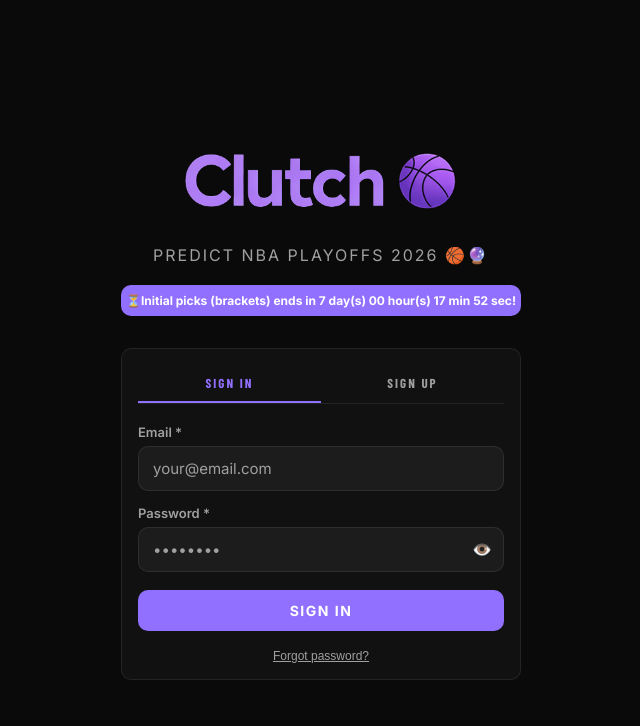
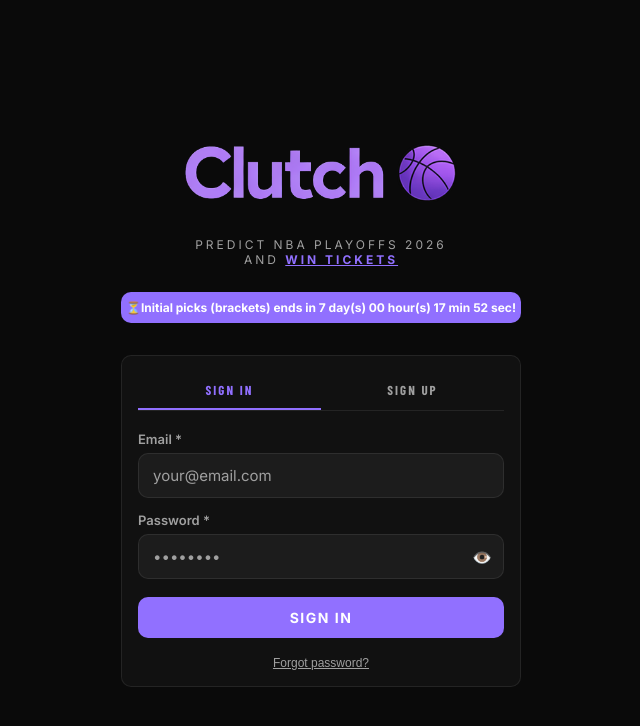
Before and after one commit to yanndesjardins-hub/clutch, a React (Vite) app: page / in a window 1280 px wide. Shown: the top 726 px of the page, without its empty margins (319-959 px from the left). Built offline with nearby package versions, Linux system fonts and the light colour scheme; no server answers; a web font is replaced by a local one.

Commit message:
prize add on

```diff
--- a/src/App.jsx
+++ b/src/App.jsx
@@ -1,24 +1,40 @@
-import { useState, useEffect } from 'react'
-import { Routes, Route, Navigate, useNavigate, useParams, Outlet } from 'react-router-dom'
-import { useAuth } from './context/AuthContext'
-import { supabase } from './lib/supabase'
-import Login          from './pages/Login'
-import GroupHub       from './pages/GroupHub'
-import PlayoffView    from './pages/PlayoffView'
-import SeriesView     from './pages/SeriesView'
-import Rankings       from './pages/Rankings'
-import Rules          from './pages/Rules'
-import Account        from './pages/Account'
-import Terms          from './pages/Terms'
-import ResetPassword  from './pages/ResetPassword'
-import Navbar         from './components/Navbar'
+import { useState, useEffect } from "react";
+import {
+  Routes,
+  Route,
+  Navigate,
+  useNavigate,
+  useParams,
+  Outlet,
+} from "react-router-dom";
+import { useAuth } from "./context/AuthContext";
+import { supabase } from "./lib/supabase";
+import Login from "./pages/Login";
+import GroupHub from "./pages/GroupHub";
+import PlayoffView from "./pages/PlayoffView";
+import SeriesView from "./pages/SeriesView";
+import Rankings from "./pages/Rankings";
+import Rules from "./pages/Rules";
+import Account from "./pages/Account";
+import Terms from "./pages/Terms";
+import ResetPassword from "./pages/ResetPassword";
+import Prize from "./pages/Prize";
+import Navbar from "./components/Navbar";
 
 function Loader() {
   return (
-    <div style={{ display:'flex', alignItems:'center', justifyContent:'center', height:'100vh', fontSize:40 }}>
+    <div
+      style={{
+        display: "flex",
+        alignItems: "center",
+        justifyContent: "center",
+        height: "100vh",
+        fontSize: 40,
+      }}
+    >
       🏀
     </div>
-  )
+  );
 }
 
 function GroupLayout({ group, onLeave, profile }) {
@@ -27,89 +43,130 @@
       <Outlet context={{ group, profile }} />
       <Navbar group={group} onLeave={onLeave} />
     </>
-  )
+  );
 }
 
 function JoinRoute({ profile }) {
-  const { code } = useParams()
-  const navigate  = useNavigate()
+  const { code } = useParams();
+  const navigate = useNavigate();
 
   useEffect(() => {
-    if (!profile || !code) return
-    ;(async () => {
+    if (!profile || !code) return;
+    (async () => {
       const { data: group } = await supabase
-        .from('groups').select('*').eq('invite_code', code.toUpperCase()).single()
+        .from("groups")
+        .select("*")
+        .eq("invite_code", code.toUpperCase())
+        .single();
       if (group) {
-        await supabase.from('group_members')
-          .upsert({ group_id: group.id, user_id: profile.id }, { onConflict: 'group_id,user_id' })
+        await supabase
+          .from("group_members")
+          .upsert(
+            { group_id: group.id, user_id: profile.id },
+            { onConflict: "group_id,user_id" },
+          );
       }
-      navigate('/', { replace: true })
-    })()
-  }, [profile, code])
+      navigate("/", { replace: true });
+    })();
+  }, [profile, code]);
 
-  return <Loader />
+  return <Loader />;
 }
 
 export default function App() {
-  const { session, profile } = useAuth()
-  const [activeGroup, setActiveGroup] = useState(null)
+  const { session, profile } = useAuth();
+  const [activeGroup, setActiveGroup] = useState(null);
 
   useEffect(() => {
-    const saved = sessionStorage.getItem('hc_group')
-    if (saved) setActiveGroup(JSON.parse(saved))
-  }, [])
+    const saved = sessionStorage.getItem("hc_group");
+    if (saved) setActiveGroup(JSON.parse(saved));
+  }, []);
 
   function selectGroup(g) {
-    setActiveGroup(g)
-    sessionStorage.setItem('hc_group', JSON.stringify(g))
+    setActiveGroup(g);
+    sessionStorage.setItem("hc_group", JSON.stringify(g));
   }
 
   function leaveGroup() {
-    setActiveGroup(null)
-    sessionStorage.removeItem('hc_group')
+    setActiveGroup(null);
+    sessionStorage.removeItem("hc_group");
   }
 
-  if (session === undefined) return <Loader />
+  if (session === undefined) return <Loader />;
 
   // Public routes (no auth needed)
   if (!session) {
-    const code = window.location.pathname.match(/\/join\/(.+)/)?.[1]
-    if (code) sessionStorage.setItem('hc_pending_invite', code)
+    const code = window.location.pathname.match(/\/join\/(.+)/)?.[1];
+    if (code) sessionStorage.setItem("hc_pending_invite", code);
 
-    // Reset password page is accessible without full session
-    if (window.location.pathname === '/reset-password') return <ResetPassword />
-    if (window.location.pathname === '/terms') return <Terms />
+    if (window.location.pathname === "/reset-password")
+      return <ResetPassword />;
+    if (window.location.pathname === "/terms") return <Terms />;
+    if (window.location.pathname === "/prize") return <Prize />;
 
-    return <Login />
+    return <Login />;
   }
 
   return (
     <Routes>
-      <Route path="/join/:code"      element={<JoinRoute profile={profile} />} />
-      <Route path="/reset-password"  element={<ResetPassword />} />
-      <Route path="/terms"           element={<Terms />} />
+      <Route path="/join/:code" element={<JoinRoute profile={profile} />} />
+      <Route path="/reset-password" element={<ResetPassword />} />
+      <Route path="/terms" element={<Terms />} />
+      <Route path="/prize" element={<Prize />} />
 
-      <Route path="/" element={
-        activeGroup
-          ? <Navigate to="/group/bracket" replace />
-          : <GroupHub profile={profile} onSelectGroup={selectGroup} />
-      } />
+      <Route
+        path="/"
+        element={
+          activeGroup ? (
+            <Navigate to="/group/bracket" replace />
+          ) : (
+            <GroupHub profile={profile} onSelectGroup={selectGroup} />
+          )
+        }
+      />
 
-      <Route path="/group" element={
-        activeGroup
-          ? <GroupLayout group={activeGroup} onLeave={leaveGroup} profile={profile} />
-          : <Navigate to="/" replace />
-      }>
-        <Route path="bracket"  element={<PlayoffView group={activeGroup} profile={profile} />} />
-        <Route path="series"   element={<SeriesView  group={activeGroup} profile={profile} />} />
-        <Route path="rankings" element={<Rankings    group={activeGroup} profile={profile} />} />
-        <Route path="rules"    element={<Rules />} />
-        <Route path="terms"    element={<Terms />} />
-        <Route path="account"  element={<Account profile={profile} group={activeGroup} onLeave={leaveGroup} />} />
-        <Route index           element={<Navigate to="bracket" replace />} />
+      <Route
+        path="/group"
+        element={
+          activeGroup ? (
+            <GroupLayout
+              group={activeGroup}
+              onLeave={leaveGroup}
+              profile={profile}
+            />
+          ) : (
+            <Navigate to="/" replace />
+          )
+        }
+      >
+        <Route
+          path="bracket"
+          element={<PlayoffView group={activeGroup} profile={profile} />}
+        />
+        <Route
+          path="series"
+          element={<SeriesView group={activeGroup} profile={profile} />}
+        />
+        <Route
+          path="rankings"
+          element={<Rankings group={activeGroup} profile={profile} />}
+        />
+        <Route path="rules" element={<Rules />} />
+        <Route path="terms" element={<Terms />} />
+        <Route
+          path="account"
+          element={
+            <Account
+              profile={profile}
+              group={activeGroup}
+              onLeave={leaveGroup}
+            />
+          }
+        />
+        <Route index element={<Navigate to="bracket" replace />} />
       </Route>
 
       <Route path="*" element={<Navigate to="/" replace />} />
     </Routes>
-  )
+  );
 }
--- a/src/pages/Login.jsx
+++ b/src/pages/Login.jsx
@@ -1,7 +1,6 @@
 import { useState } from "react";
 import { supabase } from "../lib/supabase";
-import Countdown from '../components/Countdown'
-
+import Countdown from "../components/Countdown";
 
 const RADIO = ({ name, value, checked, onChange, label }) => (
   <label
@@ -139,8 +138,27 @@
             alt="Clutch"
             style={{ height: 120, marginBottom: 0 }}
           />
-          <p style={{ color: "var(--text3)", fontSize: 16, letterSpacing: 2, marginBottom: 20 }}>
-            PREDICT NBA PLAYOFFS 2026 🏀🔮
+          <p
+            style={{
+              color: "var(--text3)",
+              fontSize: 12,
+              marginTop: 0,
+              marginBottom: 25,
+              letterSpacing: 3,
+            }}
+          >
+            PREDICT NBA PLAYOFFS 2026 <br></br>AND{" "}
+
+            <a
+              href="/prize"
+              style={{
+                color: "#9170ff",
+                textDecoration: "underline",
+                fontWeight: 700,
+              }}
+            >
+              WIN TICKETS
+            </a>
           </p>
           <Countdown />
         </div>
--- /dev/null
+++ b/src/pages/Prize.jsx
@@ -0,0 +1,40 @@
+export default function Prize() {
+  return (
+    <div style={{
+      minHeight: '100vh',
+      display: 'flex',
+      flexDirection: 'column',
+      alignItems: 'center',
+      justifyContent: 'center',
+      padding: '20px',
+    }}>
+      <img
+        src="https://gofvndsrcfnidnwiwqer.supabase.co/storage/v1/object/public/Assets/clutch-annonce-places-gratuites-V2.jpg"
+        alt="Win free tickets — Clutch"
+        style={{
+          maxWidth: '100%',
+          width: 600,
+          height: 'auto',
+          borderRadius: 12,
+          boxShadow: '0 8px 32px rgba(145, 112, 255, 0.15)',
+        }}
+      />
+
+      <a
+        href="/"
+        style={{
+          marginTop: 24,
+          color: '#9170ff',
+          fontFamily: 'Inter',
+          fontSize: 13,
+          fontWeight: 700,
+          letterSpacing: 1,
+          textTransform: 'uppercase',
+          textDecoration: 'none',
+        }}
+      >
+        ← Back
+      </a>
+    </div>
+  )
+}
```
